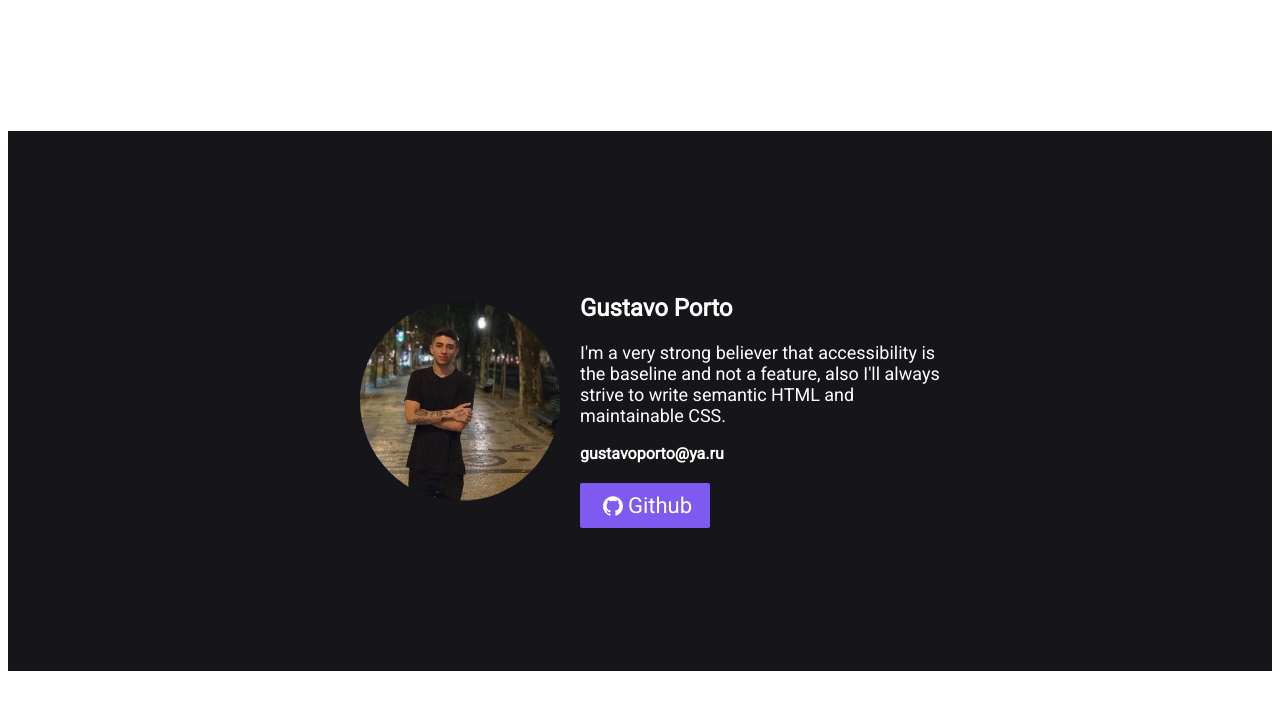
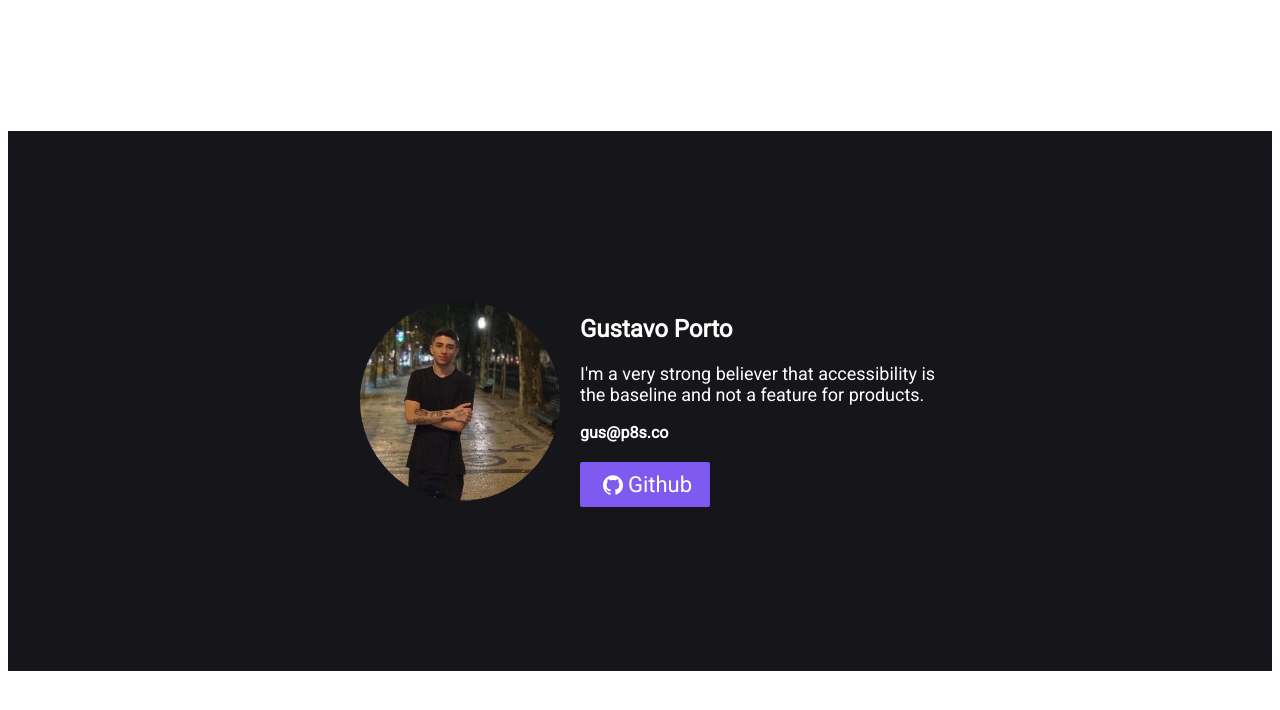
Before and after one commit to portothree/portoht.com, a Gatsby site: page / in a window 1280 px wide. Built offline with nearby package versions, Linux system fonts and the light colour scheme; Gatsby itself is replaced by a stand-in of ours.

Commit message:
chore: update email

```diff
--- a/src/components/Profile/index.js
+++ b/src/components/Profile/index.js
@@ -17,16 +17,15 @@ const Profile = () => {
 				<h1>Gustavo Porto</h1>
 				<p className="profile__description">
 					I'm a very strong believer that accessibility is the baseline and not
-					a feature, also I'll always strive to write semantic HTML and
-					maintainable CSS.
+					a feature for products.
 				</p>
 				<a
 					className="profile__email"
-					href="mailto:gustavoporto@ya.ru"
+					href="mailto:gus@p8s.co"
 					target="_blank"
 					rel="noopener noreferrer"
 				>
-					gustavoporto@ya.ru
+					gus@p8s.co
 				</a>
 				<a
 					className="profile__github"
```
